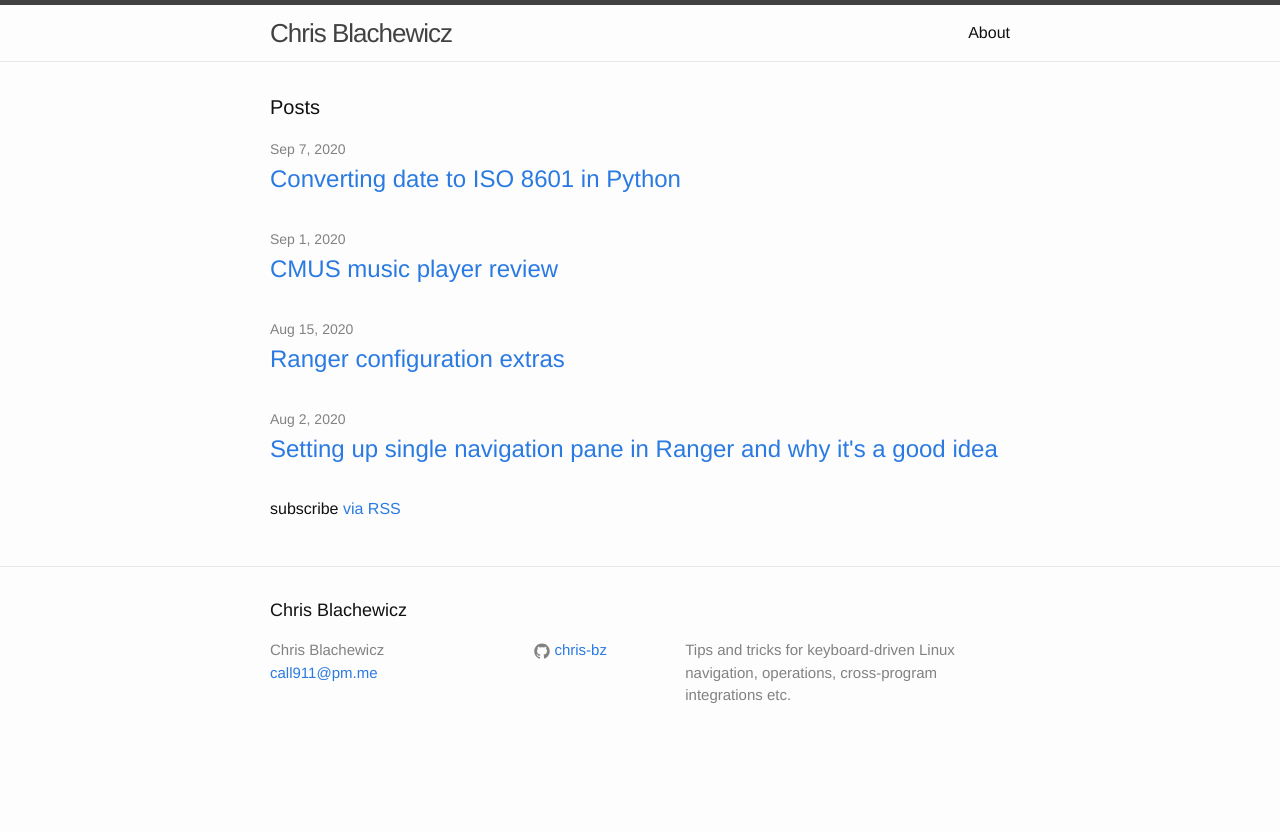
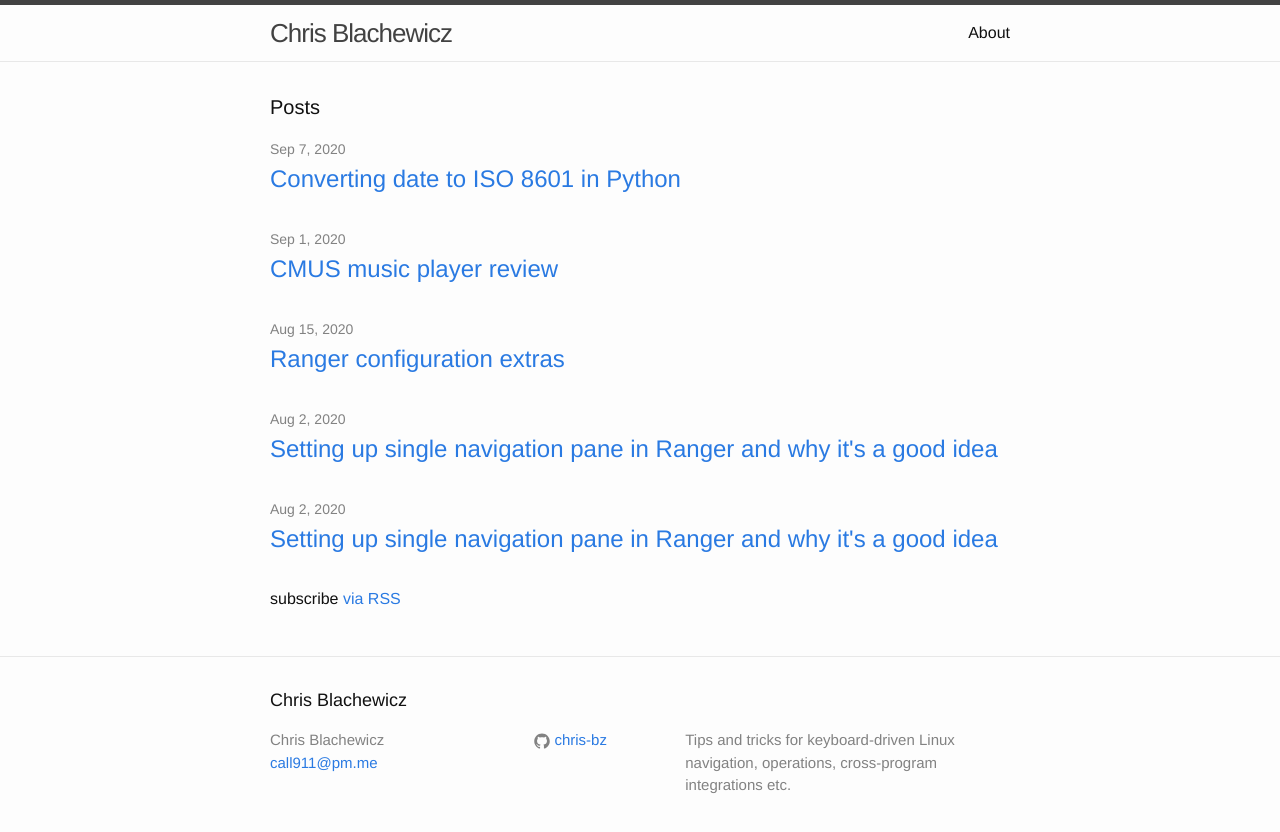
Before and after one commit to chris-bz/chris-bz.github.io, a Jekyll site: the page built from index.html, in a window 1280 px wide. Shown: the top 832 px of the page. Built offline with Jekyll 4.4.1, drawn with Linux system fonts in a browser that asks for light colours; part of the change alters nothing that is shown.

Commit message:
settings

```diff
--- a/_config.yml
+++ b/_config.yml
@@ -15,4 +15,3 @@ github_username:  chris-bz
 
 # Build settings
 markdown: kramdown
-theme: jekyll-theme-architect
--- /dev/null
+++ b/_posts/2020-07-28-.md
@@ -0,0 +1,142 @@
+---
+layout: post
+title:  "Setting up single navigation pane in Ranger and why it's a good idea"
+date:   2020-08-02 11:01:01 +0200
+categories: programs
+---
+By default, Ranger starts in 3-pane view, which makes it unique, but not very practical. Fortunately, this can be easily changed.
+
+*If you want to skip past gibberish and straight to solution, click [here](#solution).*
+
+For many years, I was using Total Commander (best file manager on Windows, or used to be one at least). Maximized, I had classical two-pane design. One day, after buying my first full HD monitor, I opened the program and realized how insane amount of space I am losing by having that second pane. Half of my screen space, to be precise.
+
+The truth is, in that classical Norton Commander design, half screen is a glorified directory link. Yes, it can be used to compare folders, to get a broader multi-directory view which can help to make sense of things.
+
+But those are situational. Most of the time, one pane is important, the other just points where to copy, move, from where to copy or move. It is a waste of space.
+
+If reference is indeed its main purpose, the second pane might as well have a vertical split option and just hold stackable directory paths, with pre-selected modifier+randomly chosen key generated for each one to allow operations to/from these.
+
+This would be a very good use of space and a real lifesaver when working on projects with complex directory structures. But one link taking half of screen estate?
+
+This isn't a problem only if someone is used to have maximized applications and alt+tabs between them. Plenty of that space will be wasted in most programs, but that won't matter anyway since we decide to focus one thing at the time. For many people, having multiple things at once makes them bleed attention. That's why distraction-free modes in editors are popular.
+
+I often do multiple things at once and so I'd rather have them next to each other to be able to compare, rewrite code snippets etc.. Often, I have to run different scripts at once and need to see how they perform. And so every bit of space is important.
+
+That's why after switching to Linux few years back, I decided to look for file manager that would just have one pane... end ended up using the one that has three!
+
+In Ranger's default view, parent directory, which is always one keypress away, takes one third of space. Another shows sub-directory. How often is that actually useful?
+
+Some of the most advanced 'navigators' I've met just use command line for their daily routines. They get zero information even about the current directory when navigating, and yet not only they can function, but they are absurdly fast with their operations.
+
+Even when we actually need to scan subfolder for presence of file or two, doing a recursive search will be much faster and much less eye-straining. A view of multiple directories at once is a gimmick, something that is there probably because it makes the program stand out from the crowd.
+
+Since I had absolutely loved Ranger from the get-go, I wasn't going to let this spoil things. Even if there would be no option to change it, I would probably stick to it still. And fortunately, this is not the case.
+
+# Editing config file
+
+Ranger stores configuration in two files: rc.conf (program settings, key bindings) and rifle.conf (file associations). We will be editing the first one.
+
+You can find it in ~/.config/ranger directory. If it's not there, paste this command in console and run it:
+
+> ranger --copy-config=all
+
+Now both files should be there.
+
+First setting command that interests us is:
+> set viewmode [mode]
+
+This command takes one of two mode arguments:
+- miller: the one I mentioned, showing folder's parent and children folder on both sides
+- multipane: multiple unrelated directory views next to each other
+
+Multipane view puts an equation mark between tabs and panes. If there are no tabs, there is one pane. Every new tab creates a new pane, splitting the available space evenly between all displayed ones.
+
+Another command compliments it:
+
+> set column_ratios 1
+
+It takes 0 to 3 arguments. Giving it 4 or more is not considered properly in code. Setting it up in config file and then starting Ranger runs it in a broken state.
+
+For example, feeding it '1,2,1' will set parent and child directory pane to take 50% of total window width, while the main window in which we navigate will occupy the other 50%. Keep in mind though that as of now, it only works for miller mode.
+
+It would be convenient to set it to something like this:
+
+> set column_ratios 5,1
+
+If multipane was set, this command could only accept two argements: first one pointing to relative size of the currently focused tab, the other to all other unfocused ones.
+
+In miller mode, if we only give it one value, it will just give us one column. And since the one in which we traverse directories is the only one we can't live without, it is set to be the only one remaining in such case.
+
+Notice that both setting column_ratios to 0 and not writing any number at the end will also give the same result.
+
+So, if someone does not ever intend to use tabs, he might just set viewmode to multipane and be done with it, but there's no need to do that. Today we don't use it, maybe tomorrow we will ;) Let's set it to miller route and set column_ratios to 1.
+
+That's not all, though. The problem arises when we hover over a file in Ranger. It's gonna get previewed. Now, half the screen will be occupied by a file each time we encounter a previewable one. Sometimes, that's useful, bot mostly it's distracting.
+
+The solution is to disable file previews:
+
+> set preview_files false
+
+<a id="solution" />
+## Summary
+
+1. Check if file rc.conf exists in path: ~/.config/ranger/. If not, paste and execute the following command: ranger --copy-config=all. Now the file should be there.
+2. Open it in a text editor
+3. Add the following lines inside it:
+- set viewmode miller
+- set column_ratios 1
+- set preview_files false
+
+## But why cripple myself with one pane when I can have more?
+
+If removing two panes will leave the user with empty space that he does not intend to populate in any way, it might be better to leave default 3 panes on (unless the extra ones are distracting).
+
+Even for people that don't get much use from them but are used to having them always on, it can feel like the navigation is now crippled.
+
+Don't fret, though. First of all, we have tabs. Switching between them requires single keystroke.
+
+For copying files/directories, popular approach is to:
+- change path to the destination directory
+- open a new tab
+- go to some directory
+- select some objects
+- yank/copy them
+- close tab
+- paste
+
+Or reverse it if the file source directory and not destination directory is where we want to do some next thing.
+
+It takes the same amount of keystrokes to complete as doing that operation while jumping between panes. We just jump between tabs instead of panes. We lose visibility of a reference folder entire time, but require half the program space to complete it.
+
+For diff purposes, tabbing is great too. We can, for example, check some potentially modified project folder against backup of the same content and switch between them to quickly see if there are some differences in files. As they take turns in occupying same space, it will be easier to notice differences.
+
+There are better solutions for scenarios like that, but for a quick check, it often is convenient to do it this way.
+
+Second, we can simplify things further. We move always legally downloaded movies to 'movie' folder, legally downloaded mp3 tracks to 'mp3' folder etc. Some folders receive high amount of traffic. Almost everyone has a routine.
+
+Many people who despise file managers and people that use them have bash aliases to folder paths set to allow easy moving, in Ranger it is also very simple to do.
+
+Ranger adopted one of Vim's greatest tools - leader keys. No need to press a modifier key (of which there are few) and control its press and release in combination with another key to trigger some operation bound to that particular shortcut. Almost any key can lead and it doesn't have to be kept pressed.
+
+And so, we can do this:
+
+> map mp shell mv %s /mnt/ssd/books/programming
+> map mn shell mv %s /mnt/files/img/nakedpersons
+> map ma shell mv %s /mnt/files/music/ambient
+
+We select all books we want to move, then press 'mp' and we're done. No need to go to any folder, open any tabs. A simple two-step operation.
+
+If having two directories next to each other is a necessity at some point, nothing stops us from using terminal multiplexer. So long as we remember that two separate Ranger instances can't pass things between them, as Ranger doesn't start a system deamon that could move that information. Another fantastic file manager, [nnn](https://github.com/jarun/nnn), has that functionality.
+
+Same can be done with copying, or any other shell command that takes a list of files and does something to them. Such is an amazing flexibility of command line, and in result, of programs that allow sending some input to it for further processing, like Ranger.
+
+Another fantastic tool that supercharges single-pane navigation is history. In rc.conf, we can set:
+
+> map h history_go -1
+> map H history_go 1
+
+By default, the 'h' key is used for navigation in Ranger, as it is in Vim. I am using Colemak keyboard layout, and so for me this key is free, which allows for a nice mnemonic binding. You can set it to any key you have available.
+
+In a default config Ranger use, coming back in history will mostly go to the directory from which we came, which will be one level higher, or lower in directory structure. Moving forward will do the opposite and will, of course, only work if we already went back in history (like redo in text editors).
+
+But when we have all sorts of 'map [key(s)] cd /some/path' shortcuts and jump between them, those two bindings become way more powerful. And we can bookmark folders on the fly as well ('m' saves current folder to bookmarks, tilde and ' keys open a list of bookmarked folders).
```
